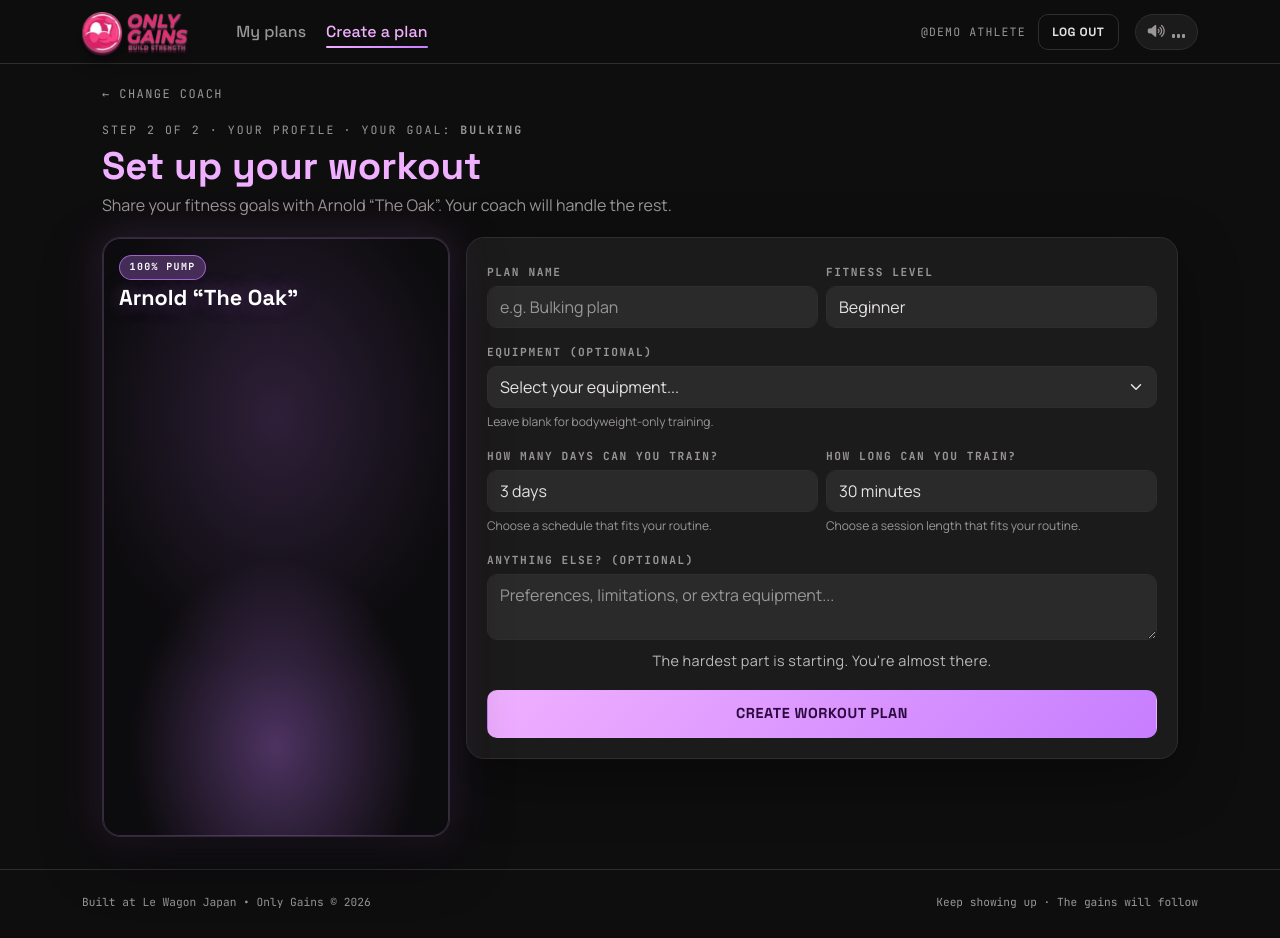
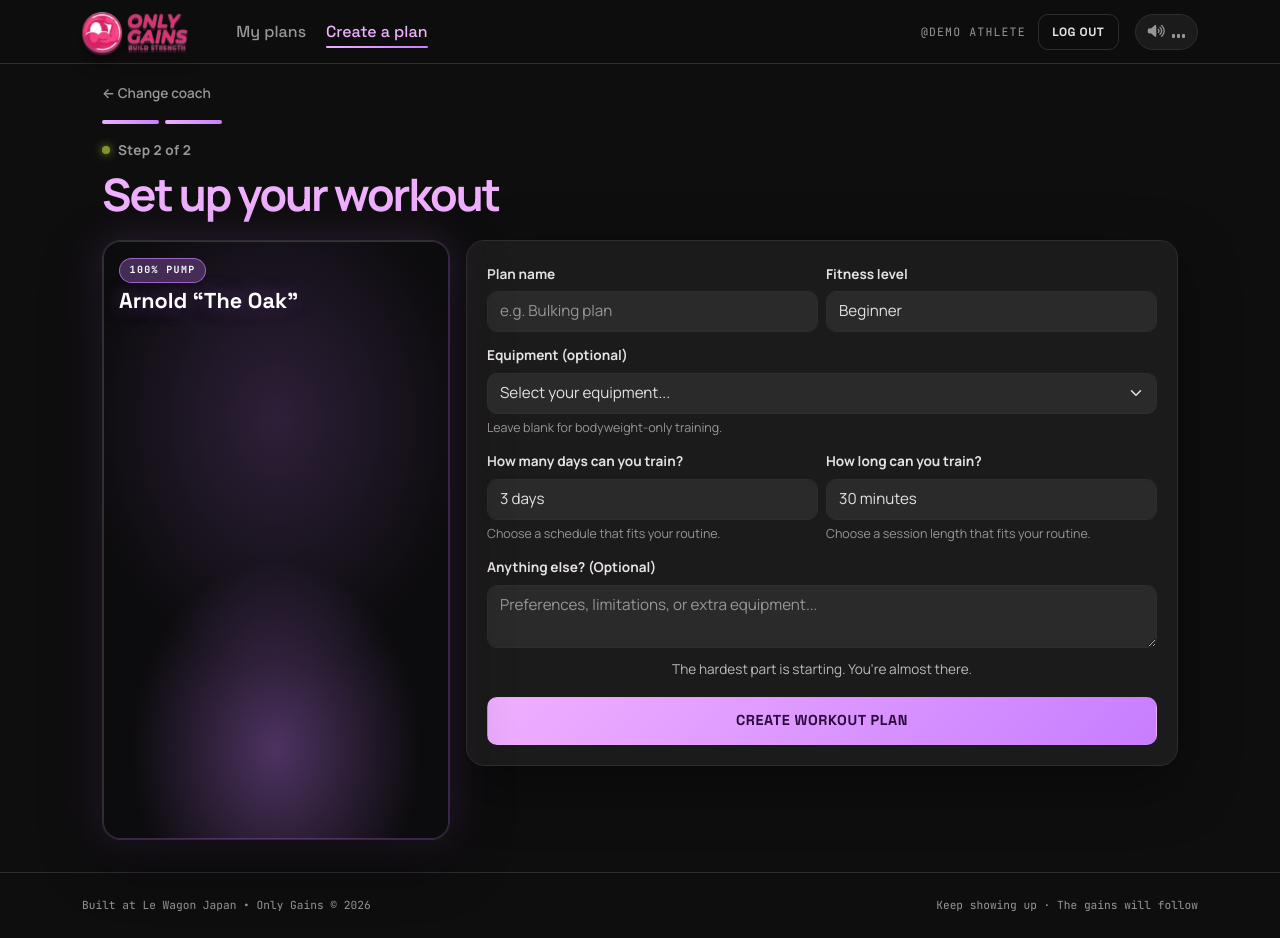
Before and after one commit to LZCR-JP/only_gains, a Rails app: page /workout_plans/new?mentor_id=1 in a window 1280 px wide. Before the commit the page ends 908 px from the top, so only its background shows below. Run offline with Rails 7, Linux system fonts and the light colour scheme; a user stored in the database is signed in; data comes from the database, SQL or seed files in the repository; style sheets or scripts are compiled from the project's sources; some libraries are stand-ins or nearby versions.

Commit message:
Polish workout setup typography and progress indicator

```diff
--- a/app/assets/stylesheets/pages/_plans.scss
+++ b/app/assets/stylesheets/pages/_plans.scss
@@ -1532,3 +1532,123 @@
     animation: none;
   }
 }
+
+
+
+// ======================================================
+// WORKOUT SETUP — TYPOGRAPHY POLISH
+// ======================================================
+
+.gf-setup-page {
+
+  // Change coach
+
+  .gf-back {
+    font-family: $body-font;
+    font-size: .85rem;
+    font-weight: 600;
+    letter-spacing: 0;
+    text-transform: none;
+  }
+
+  // Page header
+
+  .gf-header {
+    .gf-eyebrow {
+      font-family: $body-font;
+      font-size: .85rem;
+      font-weight: 700;
+      letter-spacing: .03em;
+      text-transform: none;
+    }
+
+    .gf-title {
+      font-family: $body-font;
+      font-size: clamp(2rem, 3.5vw, 3rem);
+      font-weight: 700;
+      letter-spacing: -.045em;
+      line-height: 1.15;
+      margin: .5rem 0;
+    }
+
+    .gf-subtitle {
+      font-family: $body-font;
+      font-size: .95rem;
+      line-height: 1.6;
+    }
+  }
+
+  // Workout form
+
+  .gf-form-card {
+    font-family: $body-font;
+
+    .form-label {
+      font-family: $body-font;
+      font-size: .85rem;
+      font-weight: 700;
+      letter-spacing: 0;
+      text-transform: none;
+      color: var(--gf-text);
+      margin-bottom: .45rem;
+    }
+
+    .form-control,
+    .form-select {
+      font-family: $body-font;
+      font-size: .95rem;
+      font-weight: 400;
+    }
+
+    .form-check-label {
+      font-family: $body-font;
+      font-size: .85rem;
+    }
+
+    .form-text {
+      font-family: $body-font;
+      font-size: .78rem;
+      letter-spacing: 0;
+      line-height: 1.5;
+    }
+
+    .gf-form-helper {
+      font-family: $body-font;
+      font-size: .85rem;
+      letter-spacing: 0;
+    }
+  }
+}
+
+// ======================================================
+// WORKOUT SETUP — PROGRESS BAR
+// ======================================================
+
+.gf-setup-page {
+
+  .gf-header {
+    padding: 1rem 0 1.25rem;
+  }
+
+  .gf-selection-progress {
+    display: flex;
+    gap: 6px;
+    width: 120px;
+    margin-bottom: .75rem;
+
+    span {
+      flex: 1;
+      height: 4px;
+      border-radius: 10px;
+      background: var(--gf-border);
+
+      &.is-active {
+        background: var(--gf-gradient);
+      }
+    }
+  }
+
+  .gf-header .gf-title {
+    margin: .5rem 0 0;
+  }
+}
--- a/app/views/workout_plans/profile.html.erb
+++ b/app/views/workout_plans/profile.html.erb
@@ -9,21 +9,19 @@
         class: "gf-back" %>
 
     <header class="gf-header">
+
+      <div class="gf-selection-progress">
+        <span class="is-active"></span>
+        <span class="is-active"></span>
+      </div>
+
       <span class="gf-eyebrow">
-        Step 2 of 2 · Your profile
-        <% if @workout_plan.goal.present? %>
-            <div class="gf-selected-goal">
-              <span class="gf-selected-goal__label"> · YOUR GOAL: </span>
-              <strong><%= @workout_plan.goal.humanize %></strong>
-            </div>
-          <% end %>
+        <span class="gf-dot"></span>
+        Step 2 of 2
       </span>
 
       <h1 class="gf-title">Set up your workout</h1>
 
-      <p class="gf-subtitle">
-        Share your fitness goals with <%= @selected_mentor.display_name %>. Your coach will handle the rest.
-      </p>
     </header>
 
     <div class="row g-3 align-items-stretch">
```
